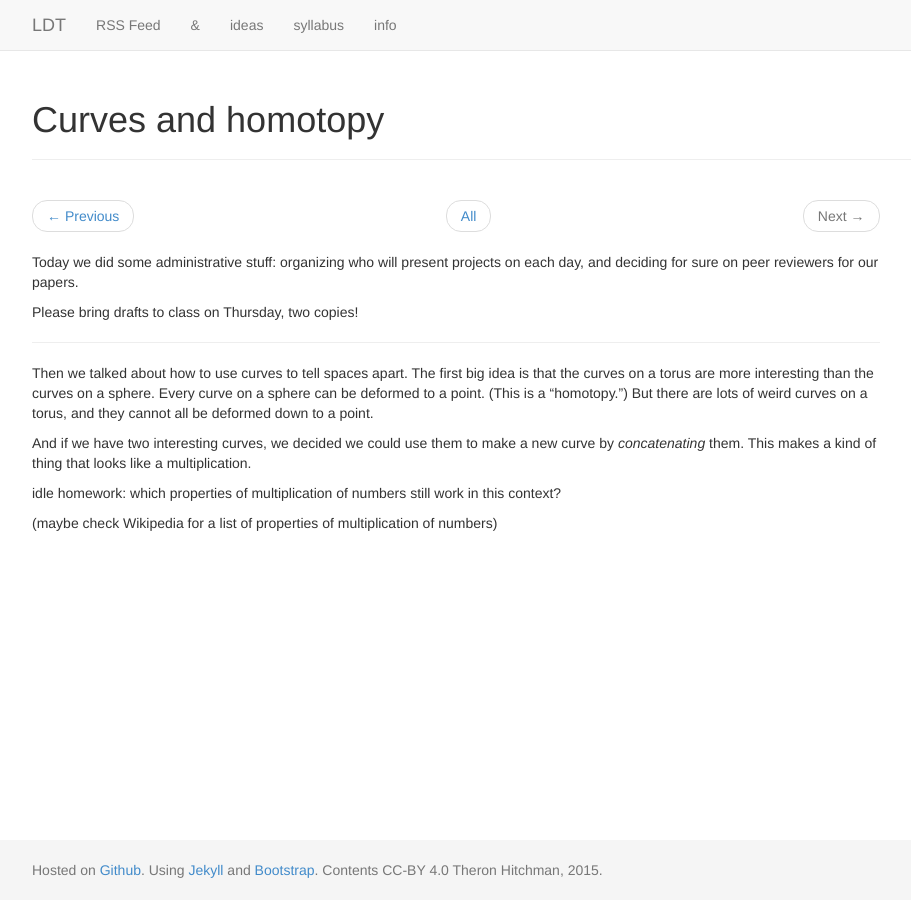
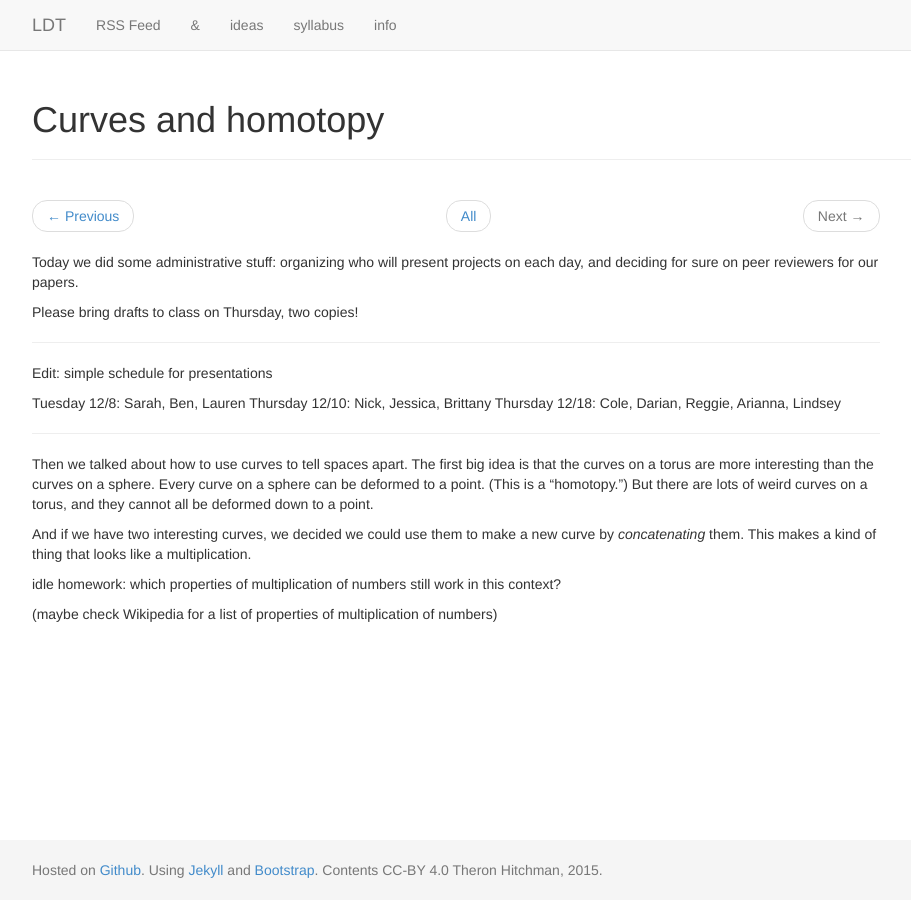
Before and after one commit to theronhitchman/low-dim-top, a Jekyll site: the page built from _posts/2015-12-01-loops-for-fun.md, in a window 1280 px wide. Shown: the whole page, without its empty margins (38-949 px from the left). Built offline with Jekyll 4.4.1, drawn with Linux system fonts in a browser that asks for light colours; nearby versions of some CDN libraries.

Commit message:
update post for 12/1 with presentation schedule

```diff
--- a/_posts/2015-12-01-loops-for-fun.md
+++ b/_posts/2015-12-01-loops-for-fun.md
@@ -7,6 +7,13 @@ Today we did some administrative stuff: organizing who will present projects on
 each day, and deciding for sure on peer reviewers for our papers.
 
 Please bring drafts to class on Thursday, two copies!
+
+----
+Edit: simple schedule for presentations
+
+Tuesday 12/8: Sarah, Ben, Lauren
+Thursday 12/10: Nick, Jessica, Brittany
+Thursday 12/18: Cole, Darian, Reggie, Arianna, Lindsey
 
 ----
 
```
